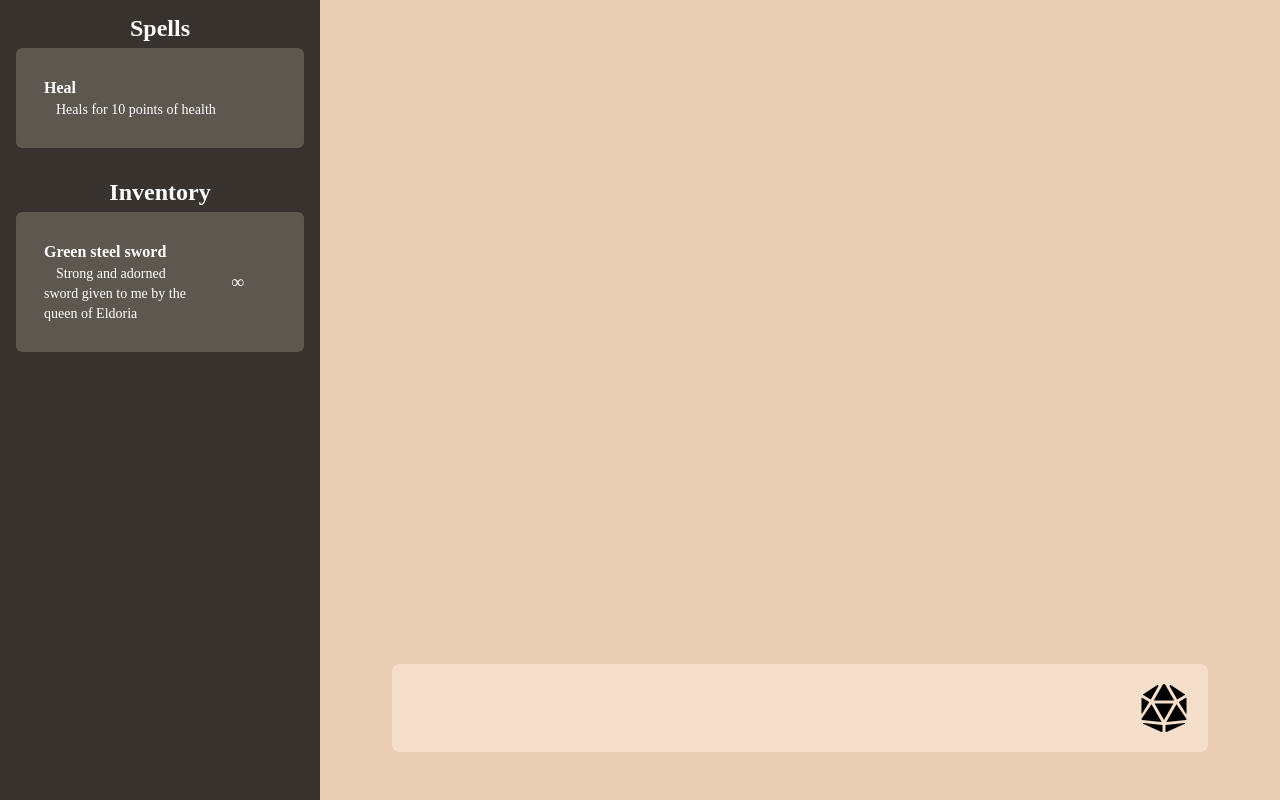
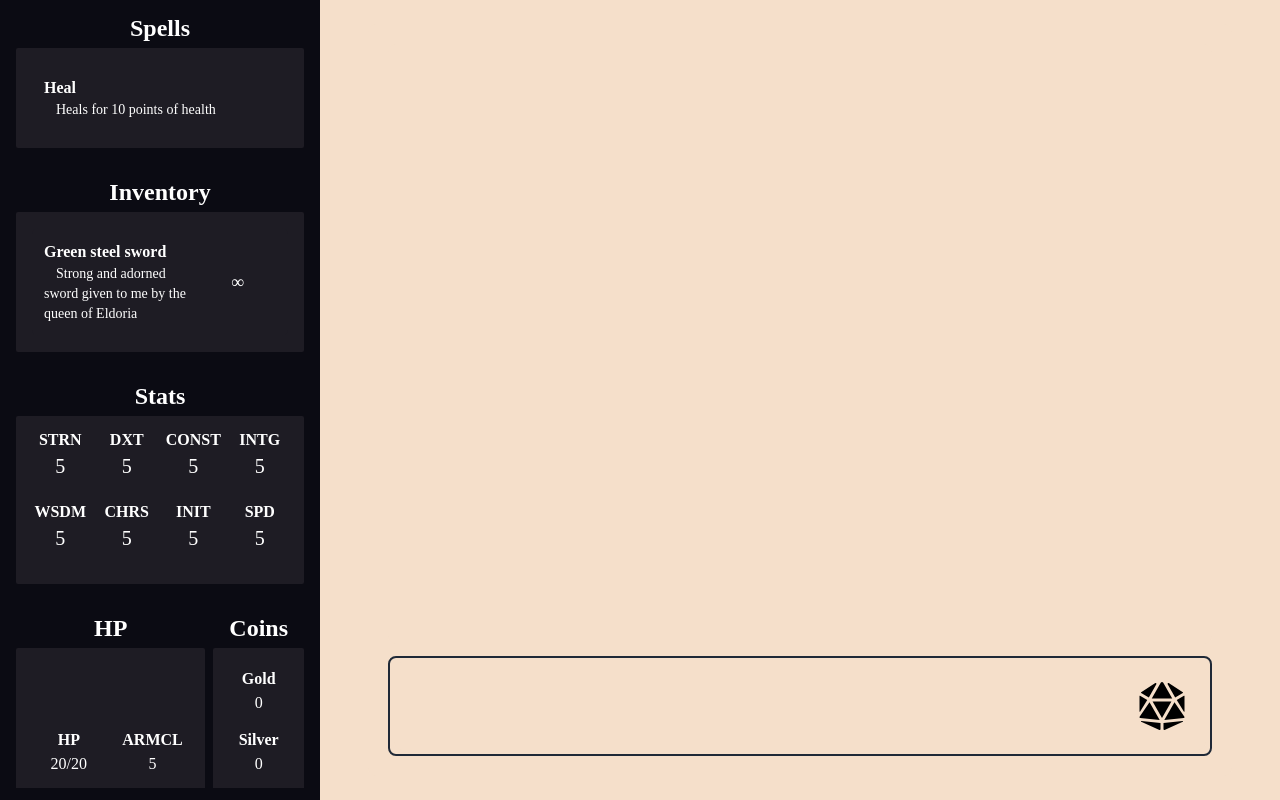
Before and after one commit to Ben-Santana/AI-Dungeon-Master, a Next.js app: page / in a window 1280 px wide. Built offline with nearby package versions, Linux system fonts and the light colour scheme; what gpt3-tokenizer would draw is missing.

Commit message:
more ui changes

```diff
--- a/app/components/gpt/chat.tsx
+++ b/app/components/gpt/chat.tsx
@@ -85,9 +85,9 @@ export default function GameChat({ adventurers, setPlayers }: { adventurers: Adv
   }
 
   return (
-    <div className="h-full w-full p-5 relative custom_bg-beige rounded-lg">
+    <div className="h-full w-full p-5 relative custom_bg-light-beige rounded-lg">
       <div className="h-full flex flex-col flex-col-reverse gap-3">
-        <div className="flex-auto p-1 rounded-lg">
+        <div className="flex-auto p-1 rounded-lg border-2 border-gray-800">
           <div className="w-full flex flex-row flex-row-reverse custom_bg-light-beige rounded-lg gap-3 p-5 items-end">
             <div className="flex-none h-12">
               <button className="h-12 w-auto hover:cursor-pointer" type="submit" onClick={submitText}>
@@ -98,10 +98,11 @@ export default function GameChat({ adventurers, setPlayers }: { adventurers: Adv
             </div>
             <div className="self-center w-full h-full">
               <div contentEditable className="w-full text-black-900 text-balance focus:outline-none" />
+              {/* <textarea className="w-full text-black-900 text-balance focus:outline-none" name="Input" id=""></textarea> */}
             </div>
           </div>
         </div>
-        <div className="flex-initial h-full custom_bg-beige rounded-lg overflow-auto overscroll-auto scrollbar-thumb:!rounded">
+        <div className="flex-initial h-full custom_bg-light-beige rounded-lg overflow-auto overscroll-auto scrollbar-thumb:!rounded no-scrollbar">
           {messages.map((msg: Message) =>
             <ChatMessage content={msg.content} role={msg.role} name={msg.name} key={msg.key} />
           )}
--- a/app/components/home.tsx
+++ b/app/components/home.tsx
@@ -42,7 +42,7 @@ export default function Home() {
             <div className="basis-1/4 custom_bg-dark-gray p-3">
                 <SideBar players={players}></SideBar>
             </div>
-            <div className="basis-3/4 px-12 py-6 custom_bg-beige">
+            <div className="basis-3/4 px-12 py-6 custom_bg-light-beige">
                 <GameChat adventurers={players} setPlayers={setPlayers} ></GameChat>
             </div>
         </div>
--- a/app/components/stats/sidebar.tsx
+++ b/app/components/stats/sidebar.tsx
@@ -1,7 +1,7 @@
 import { Adventurer, Item, Spell } from "../../../types/adventurer";
 
 const SideBarSpells = ({ players }: { players: Adventurer[] }) => {
-    return <div className="custom_bg-gray rounded-md p-3 m-1 text-left" >
+    return <div className="custom_bg-gray rounded-sm p-3 m-1 text-left" >
         {players[0].spells.map((spell: Spell) =>
             <div className="rounded-md p-3 m-1">
                 <strong className="text-white text-base">{spell.name}</strong>
@@ -11,7 +11,7 @@ const SideBarSpells = ({ players }: { players: Adventurer[] }) => {
 }
 
 const SideBarInventory = ({ players }: { players: Adventurer[] }) => {
-    return <div className="custom_bg-gray rounded-md p-3 m-1 text-left" >
+    return <div className="custom_bg-gray rounded-sm p-3 m-1 text-left" >
 
         {players[0].inventory.map((item: Item) =>
             <div className="custom_bg-gray rounded-md p-3 m-1 grid grid-flow-row-dense grid-cols-3 grid-rows-1 justify-content items-center">
@@ -30,22 +30,105 @@ const SideBarInventory = ({ players }: { players: Adventurer[] }) => {
     </div>
 }
 
-// const SideBarInventory = ({ players }: { players: Adventurer[] }) => {
-//     return <>
-//         {players[0].inventory.map((item: Item) =>
-//                 <div className="custom_bg-beige rounded-md p-3 m-1">
-//                     <strong className="text-gray-200 text-base">{item.name}</strong>
-//                     <p className="text-gray-200 indent-3 text-sm">{item.description}</p>
-//                 </div>)}
-//     </>
-// }
+const SideBarStats = ({ players }: { players: Adventurer[] }) => {
+    let player: Adventurer = players[0];
+    return <div className="custom_bg-gray rounded-sm p-3 m-1 text-center grid grid-flow-row-dense md:grid-cols-2 md:grid-rows-4 lg:grid-cols-4 lg:grid-rows-2 justify-content items-center text-white gap-x-0.5">
+        <div className="col-span-1 row-span-1 grid grid-flow-row-dense grid-cols-1 grid-rows-3">
+            <strong className="row-span-1">STRN</strong>
+            <p className="row-span-2 text-xl">{player.stats.strength}</p>
+        </div>
+        <div className="col-span-1 row-span-1 grid grid-flow-row-dense grid-cols-1 grid-rows-3">
+            <strong>DXT</strong>
+            <p className="row-span-2 text-xl">{player.stats.dexterity}</p>
+        </div>
+        <div className="col-span-1 row-span-1 grid grid-flow-row-dense grid-cols-1 grid-rows-3">
+            <strong>CONST</strong>
+            <p className="row-span-2 text-xl">{player.stats.constitution}</p>
+        </div>
+        <div className="col-span-1 row-span-1 grid grid-flow-row-dense grid-cols-1 grid-rows-3">
+            <strong>INTG</strong>
+            <p className="row-span-2 text-xl">{player.stats.intelligence}</p>
+        </div>
+        <div className="col-span-1 row-span-1 grid grid-flow-row-dense grid-cols-1 grid-rows-3">
+            <strong>WSDM</strong>
+            <p className="row-span-2 text-xl">{player.stats.wisdom}</p>
+        </div>
+        <div className="col-span-1 row-span-1 grid grid-flow-row-dense grid-cols-1 grid-rows-3">
+            <strong>CHRS</strong>
+            <p className="row-span-2 text-xl">{player.stats.charisma}</p>
+        </div>
+        <div className="col-span-1 row-span-1 grid grid-flow-row-dense grid-cols-1 grid-rows-3">
+            <strong>INIT</strong>
+            <p className="row-span-2 text-xl">{player.vigor.initiative}</p>
+        </div>
+        <div className="col-span-1 row-span-1 grid grid-flow-row-dense grid-cols-1 grid-rows-3">
+            <strong>SPD</strong>
+            <p className="row-span-2 text-xl">{player.vigor.speed}</p>
+        </div>
+    </div>
+}
+
+const SideBarHealth = ({ players }: { players: Adventurer[] }) => {
+    let player: Adventurer = players[0];
+    return <div className="custom_bg-gray h-full rounded-sm p-3 m-1 text-center grid grid-flow-row-dense grid-cols-2 grid-rows-1 justify-content items-center text-white gap-x-0.5">
+        <div className="col-span-1 row-span-1">
+            <strong>HP</strong>
+            <p>{player.hitPoints.currentHp}/{player.hitPoints.maxHp}</p>
+        </div>
+        <div className="col-span-1 row-span-1">
+            <strong>ARMCL</strong>
+            <p>{player.vigor.armorClass}</p>
+        </div>
+    </div>
+}
+
+const SideBarCoins = ({ players }: { players: Adventurer[] }) => {
+    let player: Adventurer = players[0];
+    return <div className="custom_bg-gray h-full rounded-sm p-3 m-1 text-center grid grid-flow-row-dense grid-cols-1 grid-rows-3 justify-content items-center text-white gap-x-0.5">
+        <div className="col-span-1 row-span-1">
+            <strong>Gold</strong>
+            {(player.coins.gold <= 0)
+                ? <p>{player.coins.gold}</p>
+                : <p>0</p>
+            }
+        </div>
+        <div className="col-span-1 row-span-1">
+            <strong>Silver</strong>
+            {(player.coins.silver <= 0)
+                ? <p>{player.coins.silver}</p>
+                : <p>0</p>
+            }
+        </div>
+        <div className="col-span-1 row-span-1">
+            <strong>Copper</strong>
+            {(player.coins.copper <= 0)
+                ? <p>{player.coins.copper}</p>
+                : <p>0</p>
+            }
+        </div>
+    </div>
+}
 
 export default function SideBar({ players }: { players: Adventurer[] }) {
-    return <div className="text-center">
+    return <div className="text-center overflow-auto overscroll-auto scrollbar-thumb:!rounded h-full no-scrollbar">
         <strong className="text-white text-2xl">Spells</strong>
         <SideBarSpells players={players}></SideBarSpells>
         <br />
         <strong className="text-white text-2xl">Inventory</strong>
         <SideBarInventory players={players}></SideBarInventory>
+        <br />
+        <strong className="text-white text-2xl">Stats</strong>
+        <SideBarStats players={players}></SideBarStats>
+        <br />
+        <div className="grid grid-flow-row-dense grid-cols-3 grid-rows-1">
+            <div className="col-span-2 row-span-1">
+                <strong className="text-white text-2xl">HP</strong>
+                <SideBarHealth players={players}></SideBarHealth>
+            </div>
+            <div className="col-span-1 row-span-2">
+                <strong className="text-white text-2xl">Coins</strong>
+                <SideBarCoins players={players}></SideBarCoins>
+            </div>
+        </div>
     </div>
 }
--- a/app/globals.css
+++ b/app/globals.css
@@ -1,6 +1,22 @@
 @tailwind base;
 @tailwind components;
 @tailwind utilities;
+
+@layer utilities {
+
+    /* Hide scrollbar for Chrome, Safari and Opera */
+    .no-scrollbar::-webkit-scrollbar {
+        display: none;
+    }
+
+    /* Hide scrollbar for IE, Edge and Firefox */
+    .no-scrollbar {
+        -ms-overflow-style: none;
+        /* IE and Edge */
+        scrollbar-width: none;
+        /* Firefox */
+    }
+}
 
 .custom_submit-bg {
 
@@ -24,11 +40,11 @@ body {
 }
 
 .custom_bg-dark-gray {
-    background-color: rgb(56, 51, 46);
+    background-color: rgb(11, 11, 19);
 }
 
 .custom_bg-gray {
-    background-color: rgb(94, 87, 80);
+    background-color: rgb(30, 28, 36);
 }
 
 div[contenteditable] {
```
